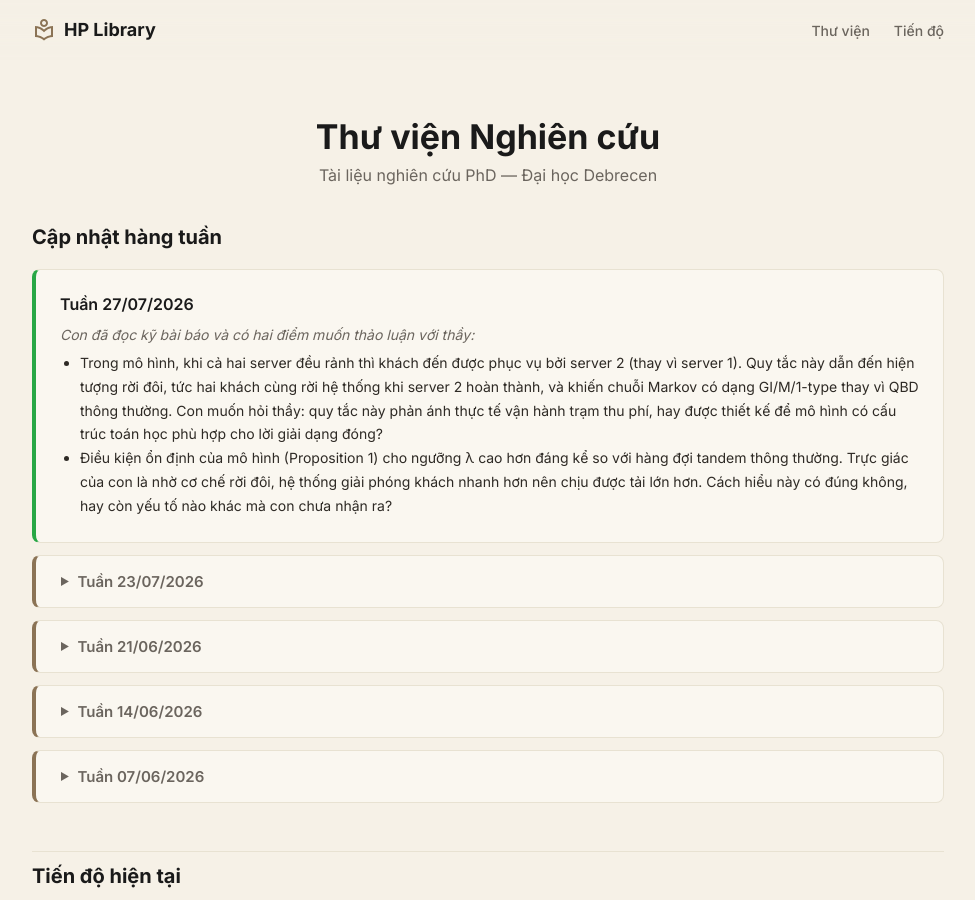
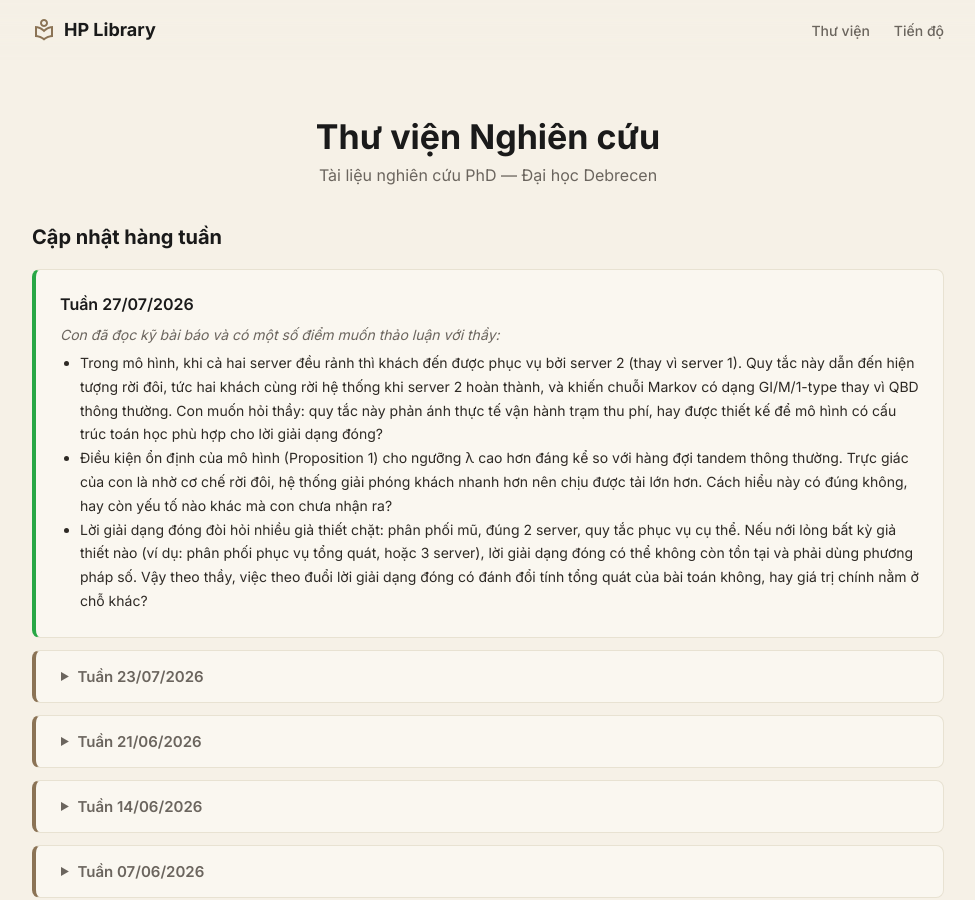
Before and after one commit to hoangphi01/hp-lib, a Jekyll site: the page built from index.html, in a window 1280 px wide and 900 px high. Shown: the whole window, without its empty margins (152-1127 px from the left). Built offline with Jekyll 4.4.1, drawn with Linux system fonts in a browser that asks for light colours.

Commit message:
feat: thêm câu hỏi thứ 3 về đánh đổi giữa dạng đóng và tính tổng quát

```diff
--- a/_data/weekly.yml
+++ b/_data/weekly.yml
@@ -1,9 +1,10 @@
 # Mới nhất ở trên
 - week: "2026-07-27"
-  label: "Con đã đọc kỹ bài báo và có hai điểm muốn thảo luận với thầy:"
+  label: "Con đã đọc kỹ bài báo và có một số điểm muốn thảo luận với thầy:"
   items:
     - "Trong mô hình, khi cả hai server đều rảnh thì khách đến được phục vụ bởi server 2 (thay vì server 1). Quy tắc này dẫn đến hiện tượng rời đôi, tức hai khách cùng rời hệ thống khi server 2 hoàn thành, và khiến chuỗi Markov có dạng GI/M/1-type thay vì QBD thông thường. Con muốn hỏi thầy: quy tắc này phản ánh thực tế vận hành trạm thu phí, hay được thiết kế để mô hình có cấu trúc toán học phù hợp cho lời giải dạng đóng?"
     - "Điều kiện ổn định của mô hình (Proposition 1) cho ngưỡng λ cao hơn đáng kể so với hàng đợi tandem thông thường. Trực giác của con là nhờ cơ chế rời đôi, hệ thống giải phóng khách nhanh hơn nên chịu được tải lớn hơn. Cách hiểu này có đúng không, hay còn yếu tố nào khác mà con chưa nhận ra?"
+    - "Lời giải dạng đóng đòi hỏi nhiều giả thiết chặt: phân phối mũ, đúng 2 server, quy tắc phục vụ cụ thể. Nếu nới lỏng bất kỳ giả thiết nào (ví dụ: phân phối phục vụ tổng quát, hoặc 3 server), lời giải dạng đóng có thể không còn tồn tại và phải dùng phương pháp số. Vậy theo thầy, việc theo đuổi lời giải dạng đóng có đánh đổi tính tổng quát của bài toán không, hay giá trị chính nằm ở chỗ khác?"
 
 - week: "2026-07-23"
   label: "Thưa thầy, trong thời gian vừa rồi do có nhiều việc bận nên con không kịp cập nhật thường xuyên. Dưới đây là những gì con đã làm được:"
```
